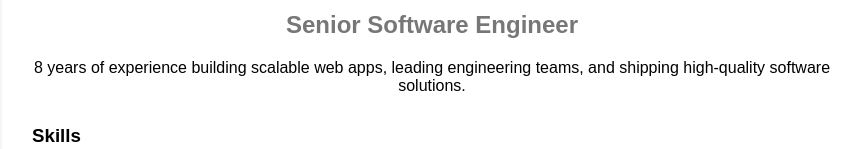
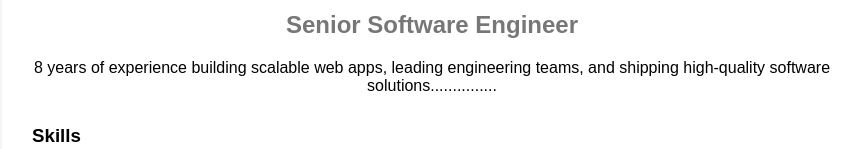
Before and after one commit to binilmohd07/react-profile, a React (Create React App) app: page / in a window 1280 px wide. Shown: the part 240-389 px from the top of the page, without its empty margins (208-1069 px from the left). Built offline with nearby package versions, Linux system fonts and the light colour scheme.

Commit message:
Profile Details Updated

```diff
--- a/src/Profile.js
+++ b/src/Profile.js
@@ -11,7 +11,7 @@ const Profile = () => {
                 <h2>Senior Software Engineer</h2>
                 <p>
                     8 years of experience building scalable web apps, leading engineering teams,
-                    and shipping high-quality software solutions.
+                    and shipping high-quality software solutions...............
                 </p>
             </div>
 
```
